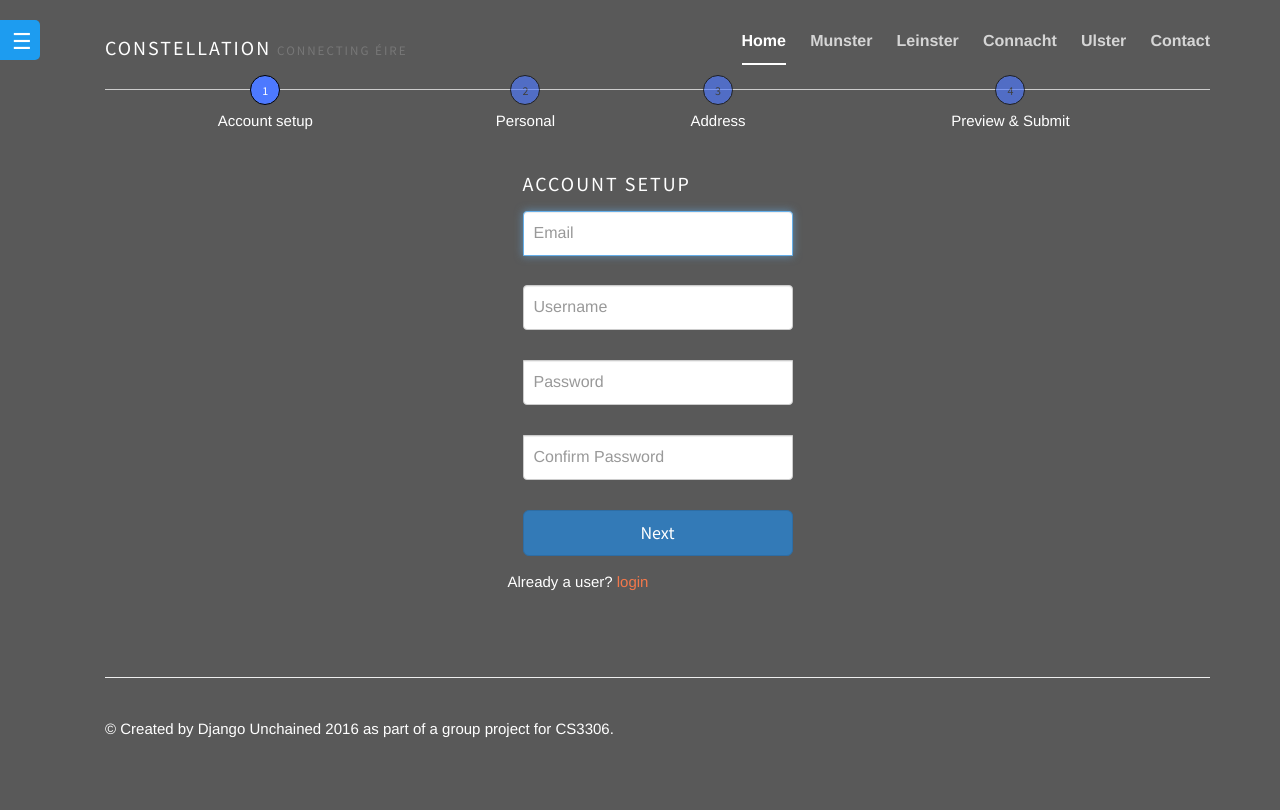
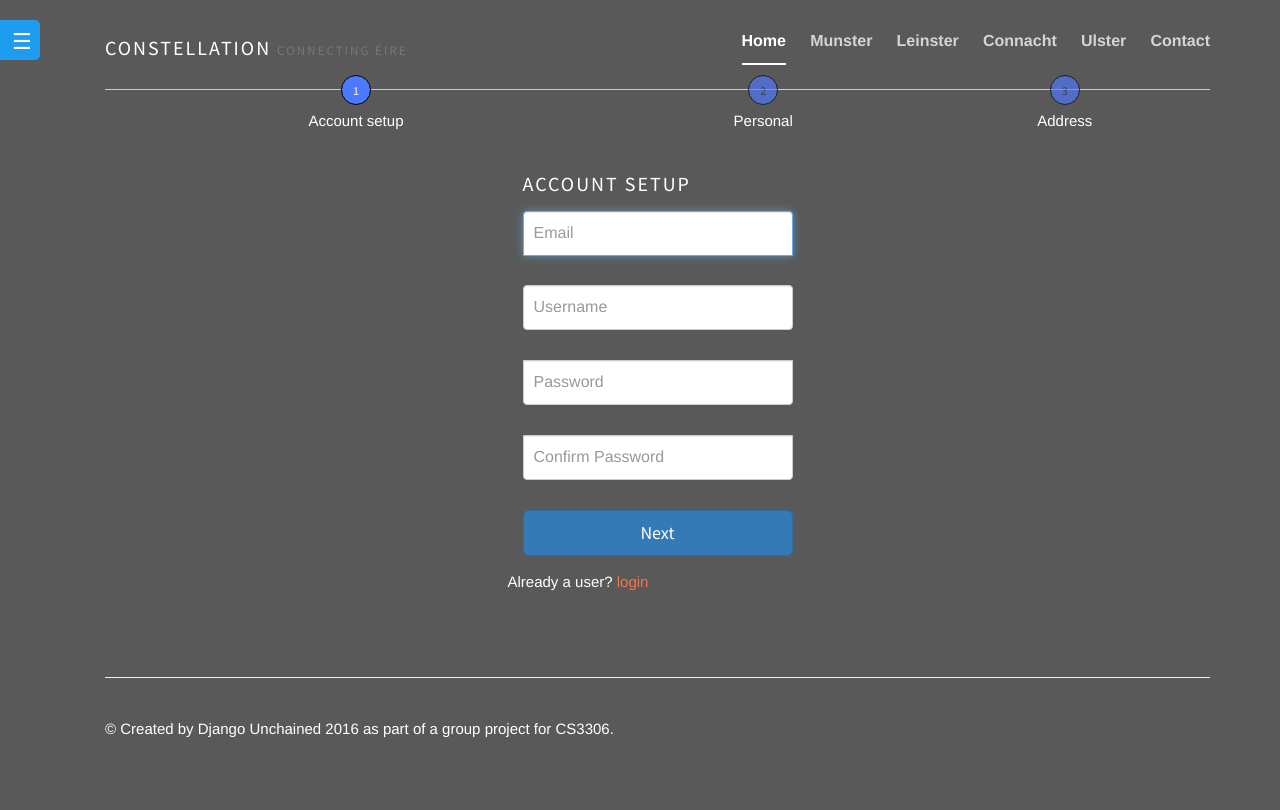
Before and after one commit to teamazim/django_unchained, a Django app: page /constellation/register/ in a window 1280 px wide. Run offline with Django 3.2, Linux system fonts and the light colour scheme; some libraries are stand-ins or nearby versions.

Commit message:
removed preview from signup page

```diff
--- a/constellation/templates/constellation/registration/signup.html
+++ b/constellation/templates/constellation/registration/signup.html
@@ -35,10 +35,6 @@
           <div class="stepwizard-step">
             <a href="#step-3" type="button" class="btn btn-default btn-circle" disabled="disabled">3</a>
             <p>Address</p>
-          </div>
-          <div class="stepwizard-step">
-            <a href="#step-4" type="button" class="btn btn-default btn-circle" disabled="disabled">4</a>
-            <p>Preview & Submit</p>
           </div>
         </div>
     </div>
@@ -131,24 +127,6 @@
 				<input required type="text" name="country" class="form-control" placeholder="Country"/>
 
 				<div>
-                    <button class="btn btn-lg btn-primary btn-block nextBtn" type="button" >Next</button>
-				</div>
-              </div>
-            </div>
-        </div>
-    </div>
-
-    <div class="row setup-content" id="step-4">
-
-        <div class="col-xs-12">
-            <div class="col-md-12">
-              <h3> Preview & Submit</h3>
-              <!-- Select Basic -->
-              <div class="form-group">
-
-
-
-				<div>
                     <input id="stage3" type="submit" class="btn btn-lg btn-primary btn-block nextBtn" value="Let me in" />
 				</div>
               </div>
```
Also changed, not shown: db.sqlite3.
